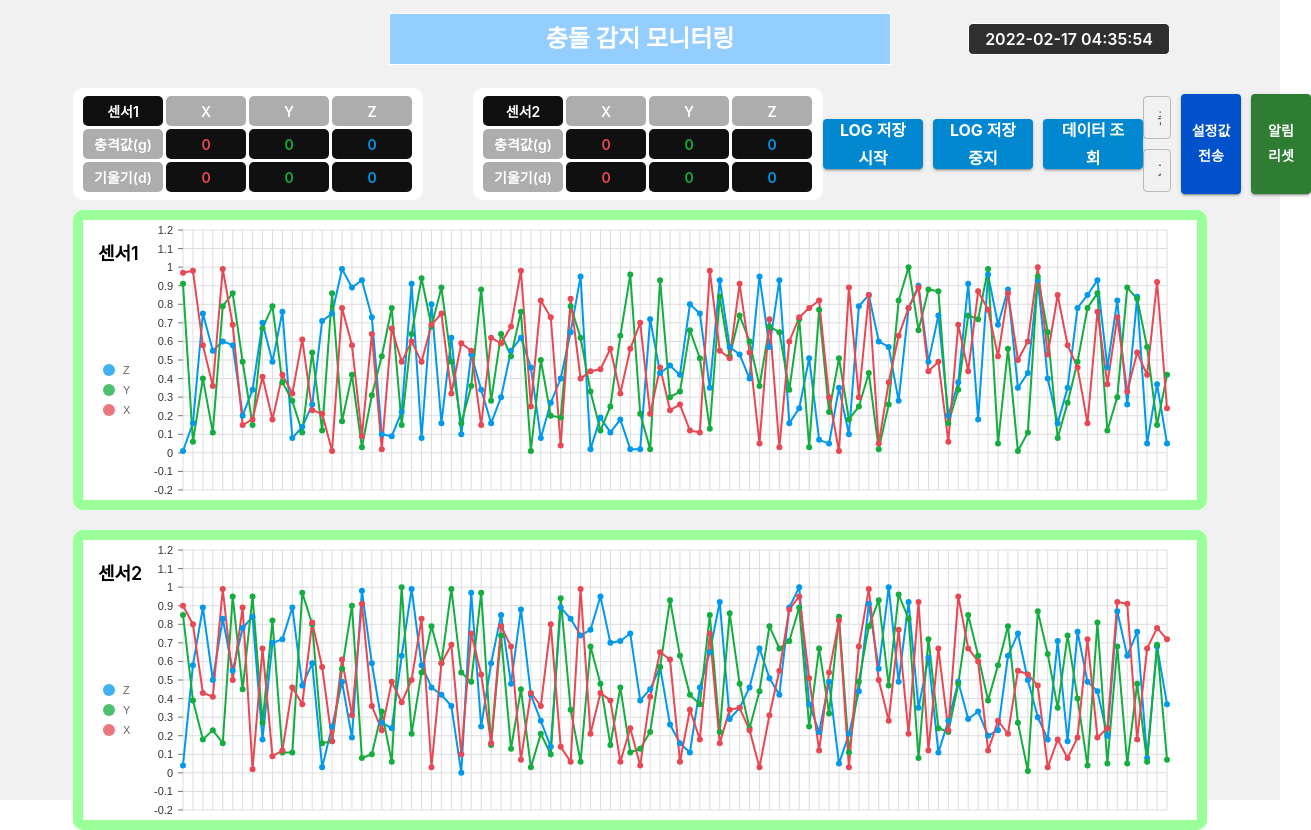
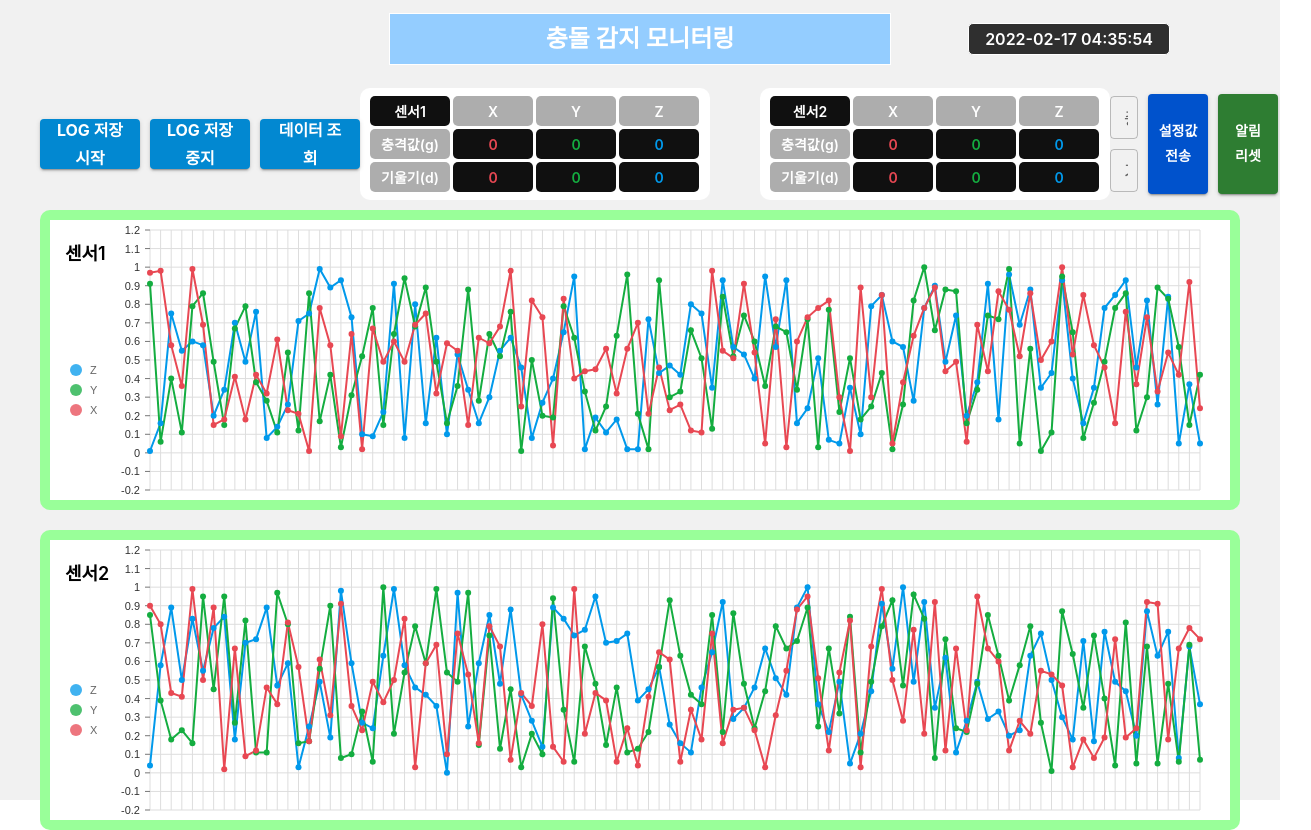
Before and after one commit to hei5enbug/collision-detector-front, a React (Create React App) app: page / in a window 1280 px wide. Shown: the whole page, 1311 px wide, since content can reach past the window. Built offline with nearby package versions, Linux system fonts and the light colour scheme.

Commit message:
Edit moving data tables to the center

```diff
--- a/src/components/Layout.tsx
+++ b/src/components/Layout.tsx
@@ -11,7 +11,7 @@ export default function Layout(): JSX.Element {
 				alignItems: "center",
 				width: "100%",
 				height: "100%",
-				padding: "10px",
+				padding: "10px 40px",
 				boxSizing: "border-box",
 			}}
 		>
--- a/src/components/Menu.tsx
+++ b/src/components/Menu.tsx
@@ -13,7 +13,7 @@ export default function Menu(): JSX.Element {
 	});
 
 	return (
-		<Stack sx={{ height: "100%", alignItems: "center" }} direction="row" spacing="10px">
+		<Stack sx={{ width: 400, height: "100%", alignItems: "center" }} direction="row" spacing="10px">
 			<CustomButton variant="contained" color="info">
 				LOG 저장시작
 			</CustomButton>
--- a/src/components/container/GraphContainer.tsx
+++ b/src/components/container/GraphContainer.tsx
@@ -10,8 +10,8 @@ function GraphContainer() {
 
 	return (
 		<Stack sx={{ width: "100%", height: "100%", alignItems: "center" }} spacing="20px">
-			<DataGraph sx={{ width: "90%", height: 300 }} title="센서1" sensorDataList={tempDataList1} />
-			<DataGraph sx={{ width: "90%", height: 300 }} title="센서2" sensorDataList={tempDataList2} />
+			<DataGraph sx={{ width: "100%", height: 300 }} title="센서1" sensorDataList={tempDataList1} />
+			<DataGraph sx={{ width: "100%", height: 300 }} title="센서2" sensorDataList={tempDataList2} />
 		</Stack>
 	);
 }
--- a/src/components/container/MainContainer.tsx
+++ b/src/components/container/MainContainer.tsx
@@ -8,9 +8,9 @@ import Menu from "../Menu";
 function MainContainer(): JSX.Element {
 	return (
 		<Stack sx={{ alignItems: "center", width: "100%", height: "90%", marginTop: "20px" }} direction="column" spacing="10px">
-			<Box sx={{ display: "flex", justifyContent: "space-between", width: "90%" }}>
+			<Box sx={{ display: "flex", justifyContent: "space-between", width: "100%" }}>
+				<Menu />
 				<TableContainer />
-				<Menu />
 				<ValueSender />
 			</Box>
 
```
